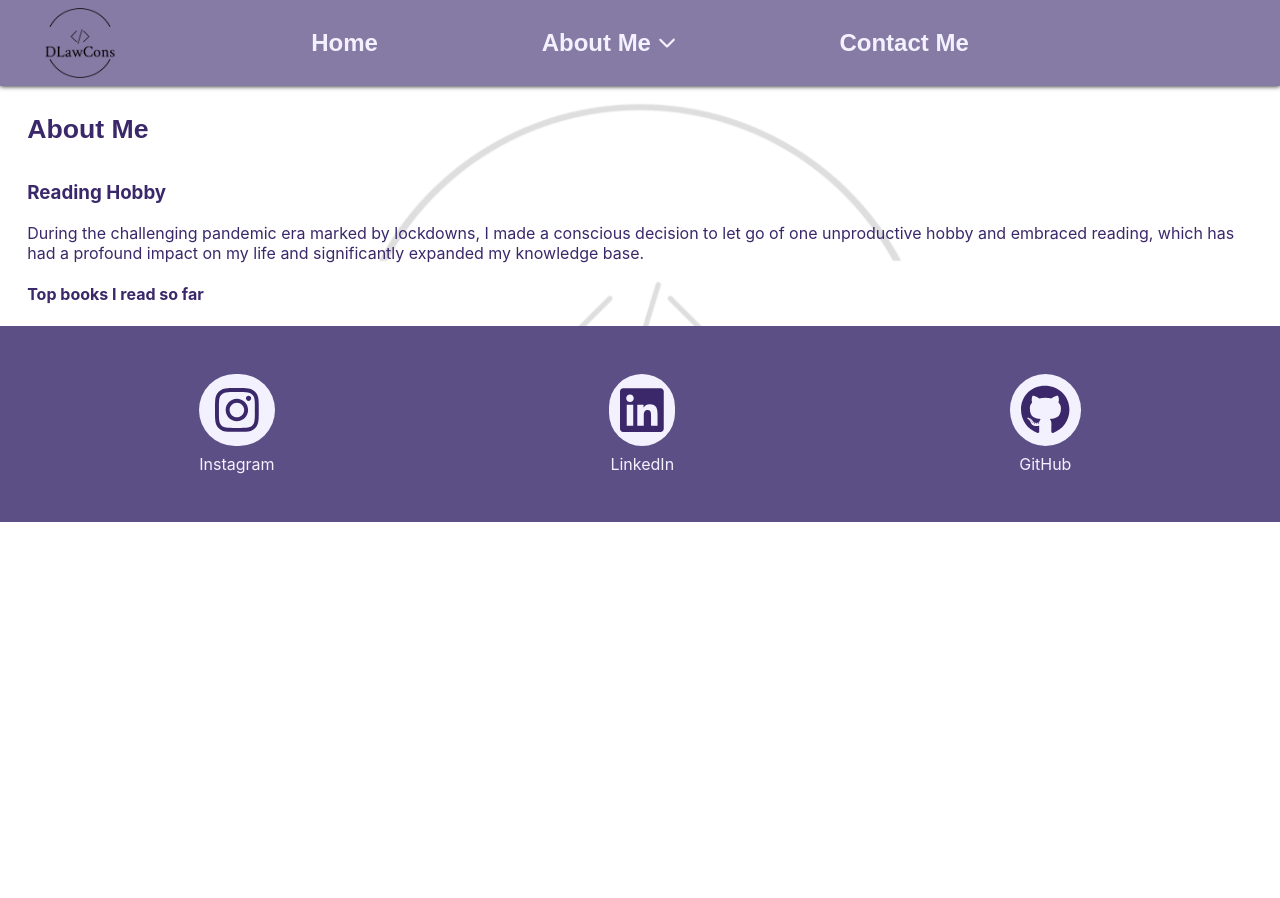
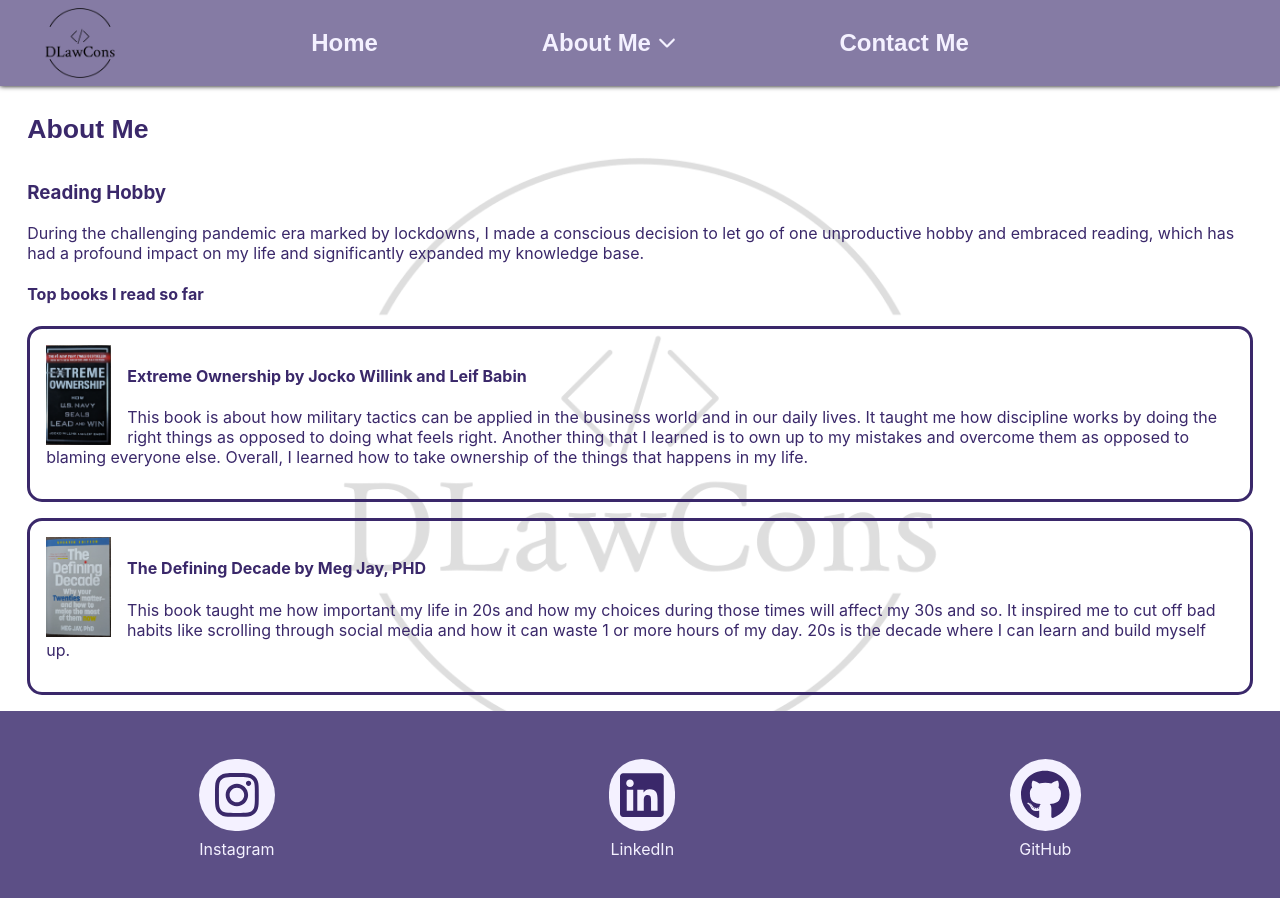
Before and after one commit to DanDaMan23/dan-personal-blog, a React (Create React App) app: page /aboutMe/books in a window 1280 px wide. Shown: the top 898 px of the page. Before the commit the page ends 800 px from the top, so only its background shows below. Built offline with nearby package versions, Linux system fonts and the light colour scheme.

Commit message:
Top books section created

```diff
--- a/src/features/about-me/reading-hobby/reading-hobby.json
+++ b/src/features/about-me/reading-hobby/reading-hobby.json
@@ -6,7 +6,7 @@
     "extremeOwnership": {
       "title": "Extreme Ownership",
       "author": "Jocko Willink and Leif Babin",
-      "lessonLearned": "This book is about how military tactics can be applied in the business world and in our daily lives. It taught me how discipline works by doing the right things as opposed to doing what feels right. Another thing that I learned is to own up to my mistakes and overcome them as opposed to blaming everyone else. Overall, I learned how to take ownership of the things that happens in my life. "
+      "lessonLearned": "This book is about how military tactics can be applied in the business world and in our daily lives. It taught me how discipline works by doing the right things as opposed to doing what feels right. Another thing that I learned is to own up to my mistakes and overcome them as opposed to blaming everyone else. Overall, I learned how to take ownership of the things that happens in my life."
     },
     "definingDecade": {
       "title": "The Defining Decade",
--- a/src/features/about-me/reading-hobby/reading-hobby.tsx
+++ b/src/features/about-me/reading-hobby/reading-hobby.tsx
@@ -1,4 +1,8 @@
+import TopBookSection from "./top-book-section/top-book-section.component"
+import extremeOwnershipPhoto from './photos/ExtremeOwnership.jpg'
+import definingDecadePhoto from './photos/TheDefiningDecade.jpg'
 import text from "./reading-hobby.json"
+
 
 import "./reading-hobby.scss"
 
@@ -10,6 +14,18 @@ export default function ReadingHobby() {
       <p>{text.mainDescription}</p>
 
       <h4>{text.topBooks.title}</h4>
+      <TopBookSection
+        title={text.topBooks.extremeOwnership.title}
+        author={text.topBooks.extremeOwnership.author}
+        details={text.topBooks.extremeOwnership.lessonLearned}
+        imageLocation={extremeOwnershipPhoto}
+      />
+      <TopBookSection
+        title={text.topBooks.definingDecade.title}
+        author={text.topBooks.definingDecade.author}
+        details={text.topBooks.definingDecade.lessonLearned}
+        imageLocation={definingDecadePhoto}
+      />
     </div>
   )
 }
--- /dev/null
+++ b/src/features/about-me/reading-hobby/top-book-section/top-book-section.component.scss
@@ -0,0 +1,14 @@
+@use "../../../../style-utils/colors.scss" as *;
+
+.top-book-section {
+  border: 3px solid $primary-color;
+  border-radius: 15px;
+
+  padding: 1rem;
+  margin: 1rem 0;
+
+  img {
+    float: left;
+    margin-right: 1rem;
+  }
+}
--- /dev/null
+++ b/src/features/about-me/reading-hobby/top-book-section/top-book-section.component.tsx
@@ -0,0 +1,29 @@
+import "./top-book-section.component.scss"
+
+interface TopBookSectionProps {
+  title: string
+  author: string
+  details: string
+  imageLocation: string
+}
+
+export default function TopBookSection({
+  title,
+  author,
+  details,
+  imageLocation
+}: TopBookSectionProps) {
+  return (
+    <div className='top-book-section'>
+      <img
+        src={imageLocation}
+        alt={`${title} by ${author}`}
+        height={100}
+      />
+      <h4>
+        {title} by {author}
+      </h4>
+      <p>{details}</p>
+    </div>
+  )
+}
```
